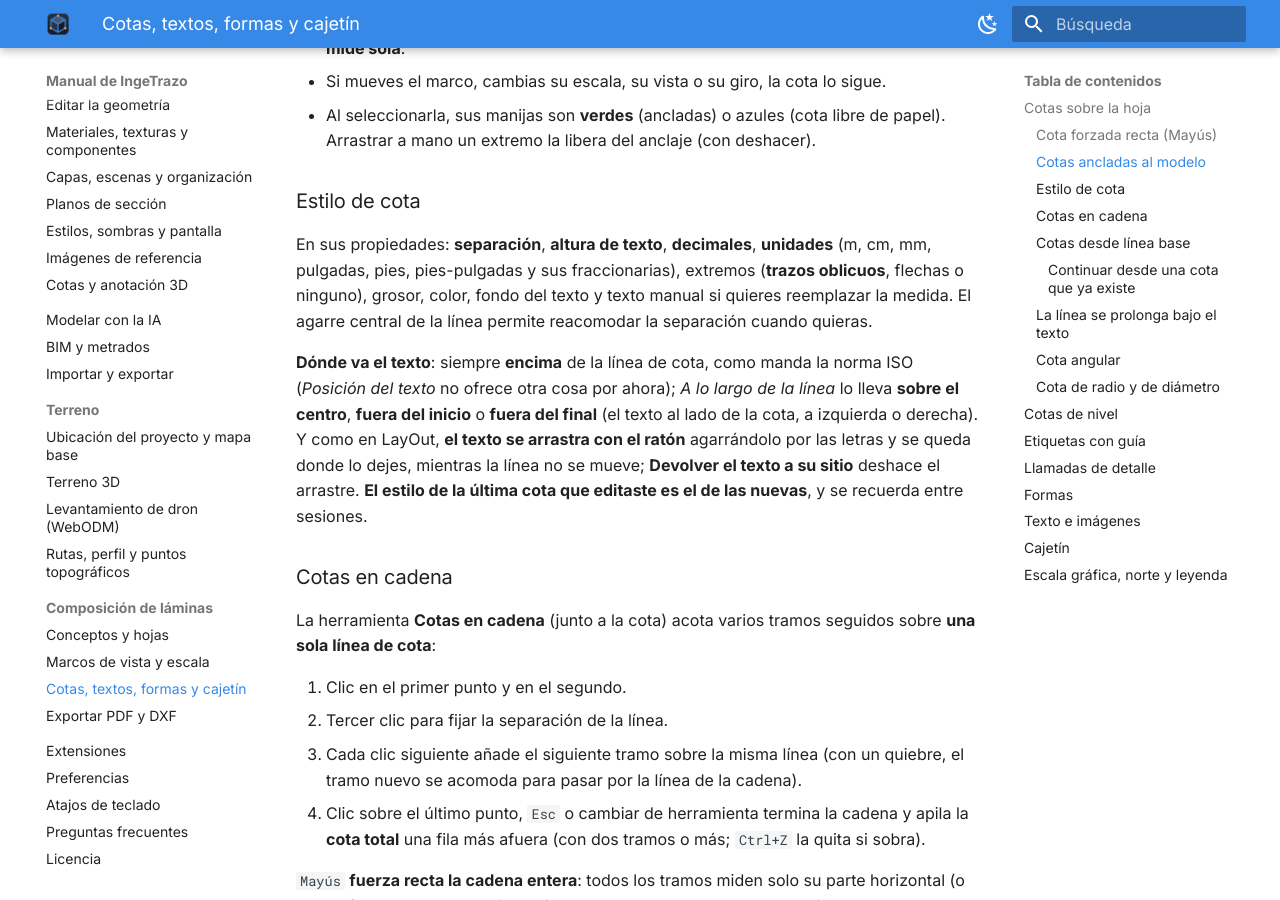
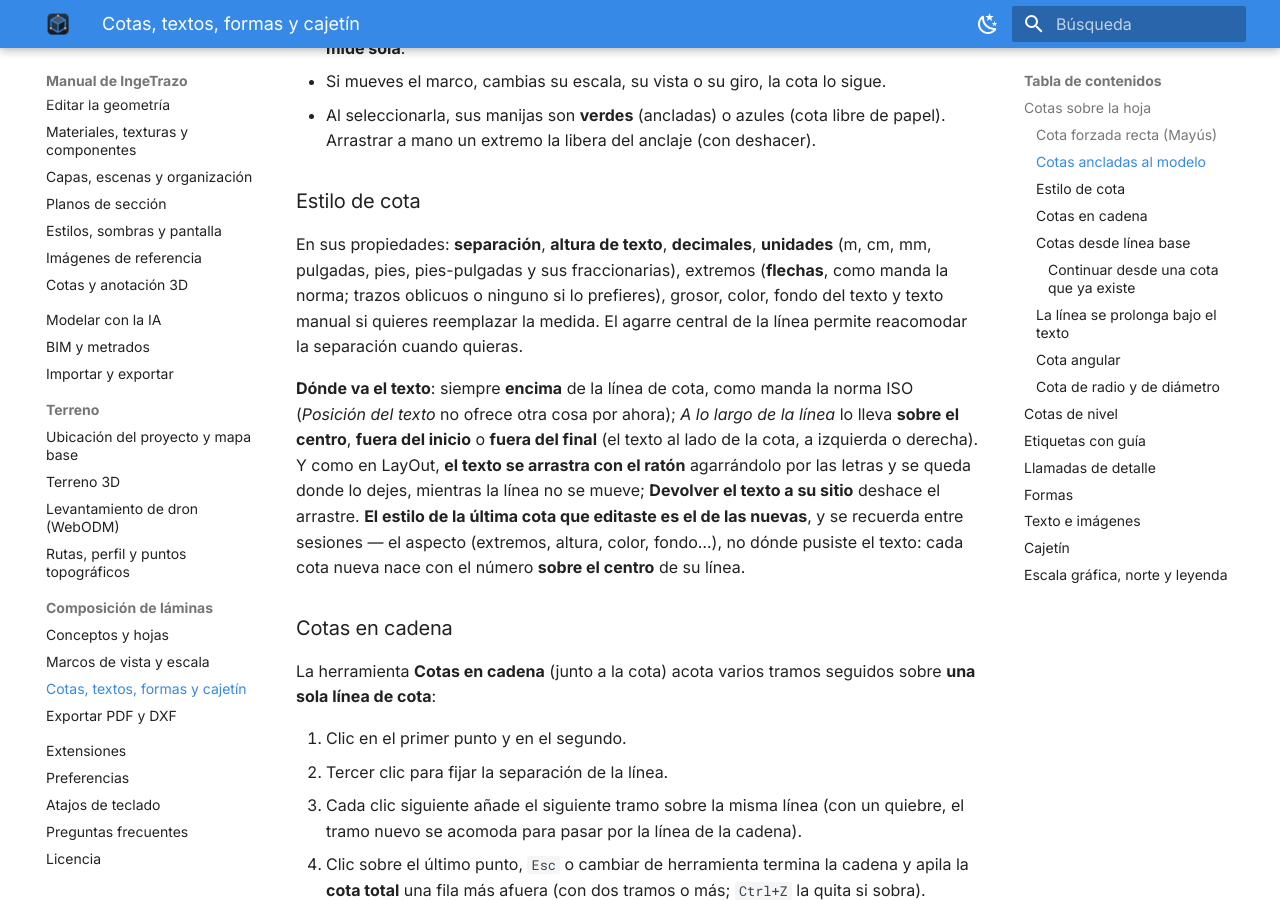
Before and after one commit to ingelibre/ingetrazo-docs, an MkDocs documentation site: the page built from docs/laminas/anotacion.md, in a window 1280 px wide and 900 px high, scrolled down 1066 px. Built offline with MkDocs 1.6.1 and Material for MkDocs 9.7.7, drawn with Linux system fonts in a browser that asks for light colours.

Commit message:
Cotas de lámina: flechas por defecto y el texto nace sobre el centro
Co-Authored-By: Claude Opus 5 (1M context) <noreply@anthropic.com>

```diff
--- a/docs/laminas/anotacion.md
+++ b/docs/laminas/anotacion.md
@@ -29,9 +29,9 @@ Si ambos puntos engancharon en verde, la cota queda **anclada a los puntos 3D de
 
 ### Estilo de cota
 
-En sus propiedades: **separación**, **altura de texto**, **decimales**, **unidades** (m, cm, mm, pulgadas, pies, pies-pulgadas y sus fraccionarias), extremos (**trazos oblicuos**, flechas o ninguno), grosor, color, fondo del texto y texto manual si quieres reemplazar la medida. El agarre central de la línea permite reacomodar la separación cuando quieras.
+En sus propiedades: **separación**, **altura de texto**, **decimales**, **unidades** (m, cm, mm, pulgadas, pies, pies-pulgadas y sus fraccionarias), extremos (**flechas**, como manda la norma; trazos oblicuos o ninguno si lo prefieres), grosor, color, fondo del texto y texto manual si quieres reemplazar la medida. El agarre central de la línea permite reacomodar la separación cuando quieras.
 
-**Dónde va el texto**: siempre **encima** de la línea de cota, como manda la norma ISO (*Posición del texto* no ofrece otra cosa por ahora); *A lo largo de la línea* lo lleva **sobre el centro**, **fuera del inicio** o **fuera del final** (el texto al lado de la cota, a izquierda o derecha). Y como en LayOut, **el texto se arrastra con el ratón** agarrándolo por las letras y se queda donde lo dejes, mientras la línea no se mueve; **Devolver el texto a su sitio** deshace el arrastre. **El estilo de la última cota que editaste es el de las nuevas**, y se recuerda entre sesiones.
+**Dónde va el texto**: siempre **encima** de la línea de cota, como manda la norma ISO (*Posición del texto* no ofrece otra cosa por ahora); *A lo largo de la línea* lo lleva **sobre el centro**, **fuera del inicio** o **fuera del final** (el texto al lado de la cota, a izquierda o derecha). Y como en LayOut, **el texto se arrastra con el ratón** agarrándolo por las letras y se queda donde lo dejes, mientras la línea no se mueve; **Devolver el texto a su sitio** deshace el arrastre. **El estilo de la última cota que editaste es el de las nuevas**, y se recuerda entre sesiones — el aspecto (extremos, altura, color, fondo…), no dónde pusiste el texto: cada cota nueva nace con el número **sobre el centro** de su línea.
 
 ### Cotas en cadena
 
```
